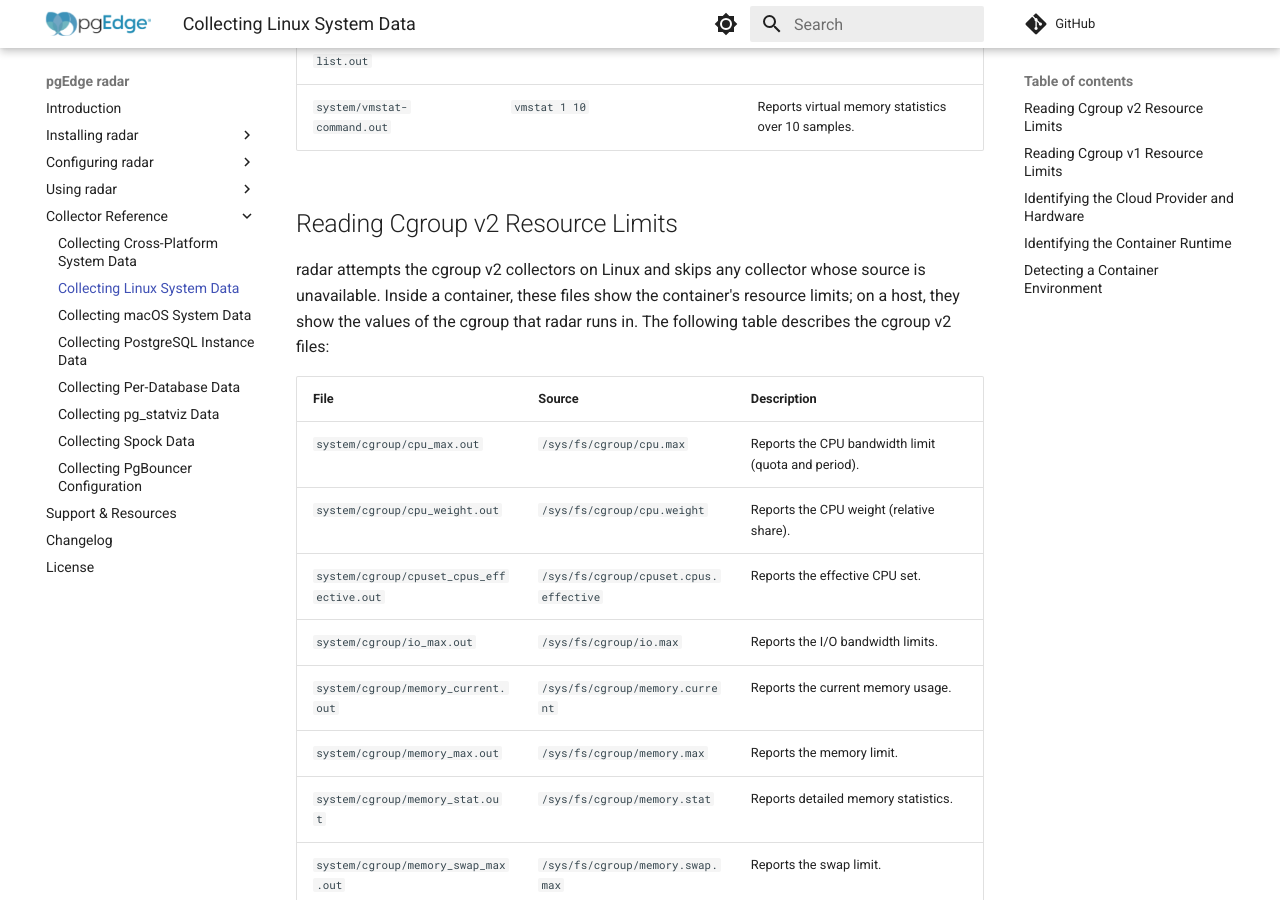
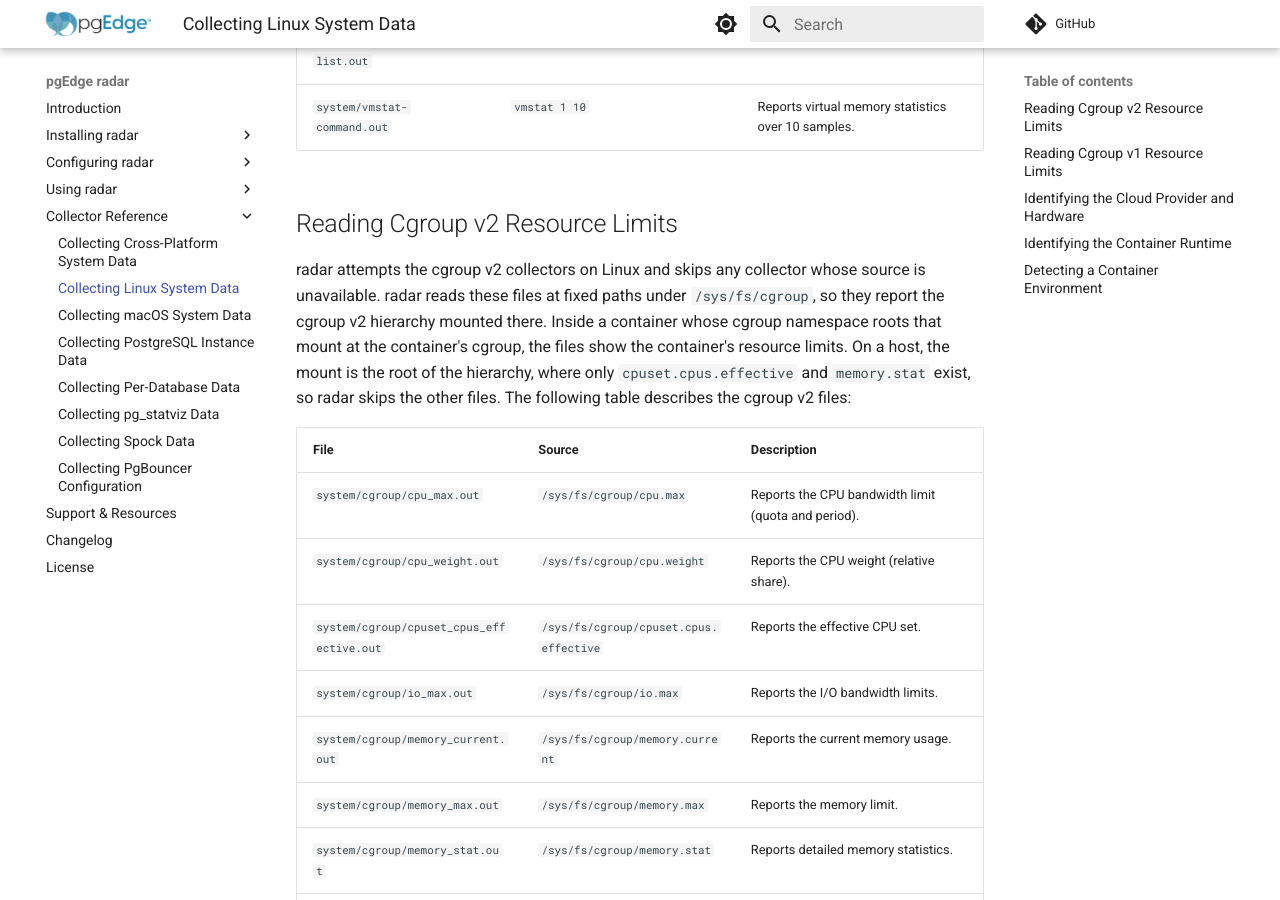
Before and after one commit to pgEdge/radar, an MkDocs documentation site: the page built from docs/collector_reference/linux_system.md, in a window 1280 px wide and 900 px high, scrolled down 4069 px. Built offline with MkDocs 1.6.1 and Material for MkDocs 9.7.7, drawn with Linux system fonts in a browser that asks for light colours; comment, search, counter and statistics services are not loaded.

Commit message:
docs: restore the macOS binaries and qualify the cgroup, password, CRL and memory notes

```diff
--- a/docs/collector_reference/linux_system.md
+++ b/docs/collector_reference/linux_system.md
@@ -76,9 +76,13 @@ table describes the files that these collectors produce:
 ## Reading Cgroup v2 Resource Limits
 
 radar attempts the cgroup v2 collectors on Linux and skips any collector whose
-source is unavailable. Inside a container, these files show the container's
-resource limits; on a host, they show the values of the cgroup that radar runs
-in. The following table describes the cgroup v2 files:
+source is unavailable. radar reads these files at fixed paths under
+`/sys/fs/cgroup`, so they report the cgroup v2 hierarchy mounted there. Inside
+a container whose cgroup namespace roots that mount at the container's cgroup,
+the files show the container's resource limits. On a host, the mount is the
+root of the hierarchy, where only `cpuset.cpus.effective` and `memory.stat`
+exist, so radar skips the other files. The following table describes the cgroup
+v2 files:
 
 | File | Source | Description |
 |------|--------|-------------|
```
Also changed, not shown: README.md (+9 -8 lines), docs/configuring/authentication.md (+1 -1 lines), docs/configuring/index.md (+3 -2 lines), docs/index.md (+4 -4 lines), docs/installing/prebuilt_binary.md (+5 -4 lines), docs/using/reading_the_archive.md (+6 -4 lines).
